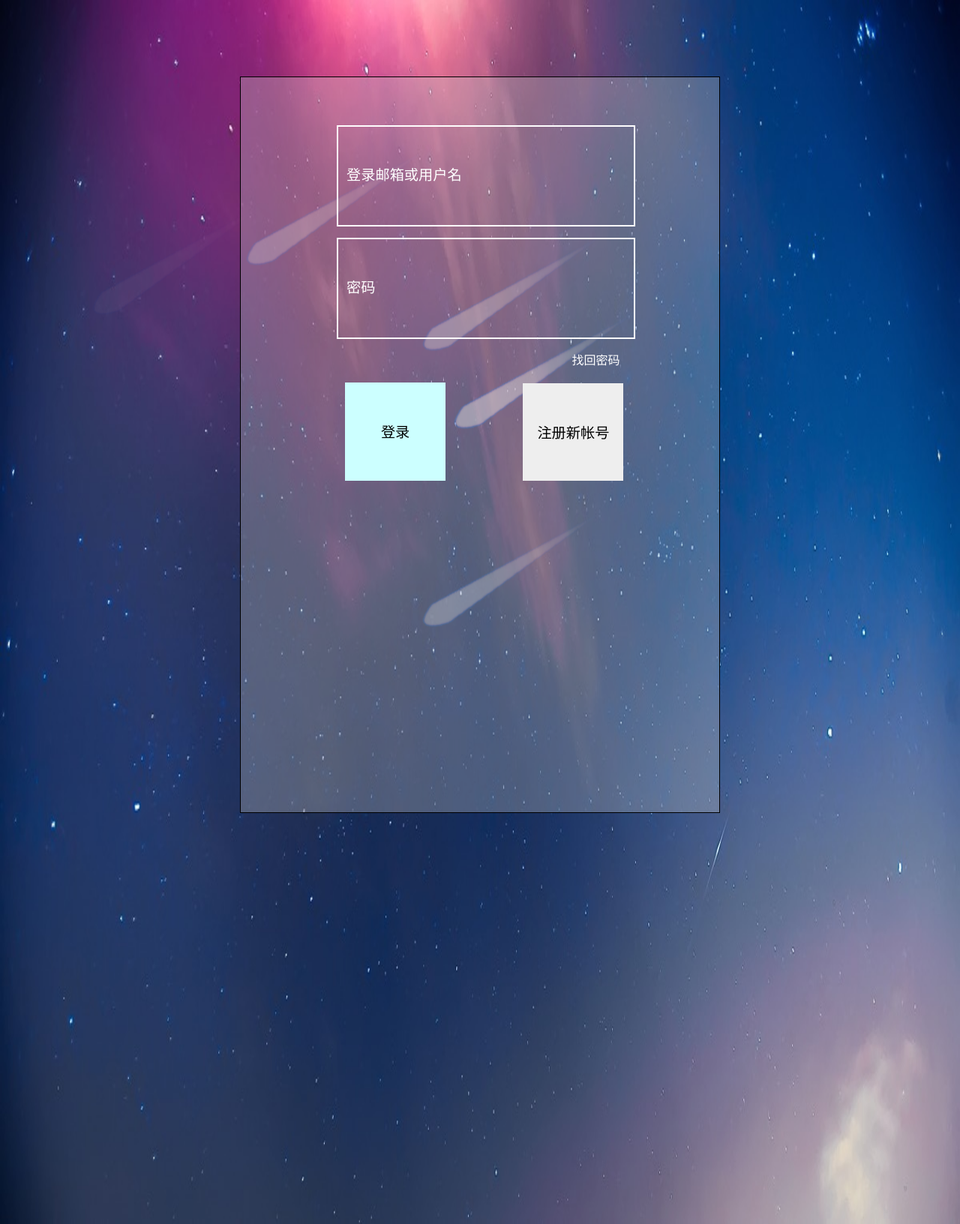
After one commit to inksmallfrog/whuzerocup2, a PHP site: page / in a window 1280 px wide. The commit adds this page. Shown: the whole page at 75% size. Run offline with PHP 8.4, Linux system fonts and the light colour scheme.

Commit message:
finish firstScreen

```diff
--- a/css/form.css
+++ b/public/css/form.css
@@ -8,14 +8,32 @@ form{
 }
 
 form div.error{
-    background: #ff1111;
-    opacity: 0.7;
+    clear: both;
+    background: inherit;
+    height: 0;
+    opacity: 0;
     margin: 0 0 4% 0;
+    color: #000;
+    -webkit-transition: all 0.6s ease-in-out;
+    -moz-transition: all 0.6s ease-in-out;
+    -ms-transition: all 0.6s ease-in-out;
+    -o-transition: all 0.6s ease-in-out;
+    transition: all 0.6s ease-in-out;
+}
+form div.error.show{
+    height: 4vh;
+    opacity: 1;
+}
+
+form div.error .errorIcon{
+    width: 5%;
+    margin: 2% 2% 0 4%;
 }
 
 input[type="text"],
 input[type="password"]{
     width: 100%;
+    padding-left: 3%;
     height: 8vh;
     border: solid 2px #fff;
     background: inherit;
@@ -41,7 +59,11 @@ input[type="password"]:-ms-input-placeholder{ /* Internet Explorer 10+ */
     font-size: 1em;
     color:    #fff;
 }
-
+form a{
+    margin: 0 0 0 82%;
+    text-decoration: none;
+    color: #fff;
+}
 input[type="submit"],
 input[type="button"]{
     margin: 5% 0;
@@ -53,11 +75,14 @@ input[type="button"]{
 }
 input[type="submit"].left,
 input[type="button"].left{
+    float: left;
     margin-left: 3%;
     margin-right: 12%;
 }
 input[type="submit"].right,
 input[type="button"].right{
+    float: right;
+    margin-top: 5.2%;
     margin-left: 12%;
 }
 input[type="submit"].considerable,
@@ -69,33 +94,33 @@ form.formDouble{
     padding: 10% 2%;
 }
 form div.formLeft{
-    width: 48%;
-    float:left;
+    width: 45%;
+    float: left;
 }
 form div.formRight{
-    width: 48%;
+    width: 45%;
+    margin-right: 2%;
     float: right;
 }
+
 form.formDouble input[type="submit"],
 form.formDouble input[type="button"]{
-    margin: 2% 32.5%;
-    width: 35%;
+    margin: 12% 20%;
+    width: 60%;
     height: 8vh;
     font-size: 1.2em;
     border: none;
     background: #cff;
 }
-form.formDouble input[type="submit"]:first-of-type{
-    margin: 5% 32.5% 2% 32.5%;
-}
+
 form.formDouble input[type="submit"].considerable,
 form.formDouble input[type="button"].considerable{
     background: #eee;
 }
 
 form.formDouble div.checkBox{
+    float:right;
+}
+form.formDouble div.radioBox{
     float:left;
 }
-form.formDouble div.radioBox{
-    float:right;
-}
--- a/css/index.css
+++ b/public/css/index.css
@@ -3,13 +3,15 @@
     margin: 0;
 }
 body{
+    overflow-x: hidden;
     overflow-y: hidden;
 }
 div.firstScreen{
     position:fixed;
     width: 100%;
     height: 100vh;
-    background: #ffcccc;
+    background: url("../res/background/firstScreenBg.jpg");
+    background-size: 100% 100%;
     -webkit-transition: all 1.5s ease-in-out;
     -moz-transition: all 1.5s ease-in-out;
     -ms-transition: all 1.5s ease-in-out;
@@ -20,13 +22,24 @@ div.firstScreen.navigator{
     height:4%;
 }
 
+div.firstScreen .flystar{
+    position: absolute;
+    width: 231px;
+    height: 151px;
+    background: url("../res/background/flyStar.png");
+    z-index: 2;
+}
+
+
 div.firstScreen div.authenticateBox{
+    background-color: rgba(204, 204, 204, 0.3);
     position: relative;
     display: block;
     margin: 8% 25%;
     height: 60vh;
     border: solid 1px;
     left: 0;
+    z-index: 10;
 
     -webkit-transition: all 1s ease-in-out;
     -moz-transition: all 1s ease-in-out;
--- /dev/null
+++ b/public/index.php
@@ -0,0 +1,93 @@
+<!DOCTYPE html>
+<html lang="en">
+<head>
+    <meta charset="UTF-8"/>
+    <meta name="viewport" content="width=device-width, initial-scale=1"/>
+    <title>情侣空间</title>
+    <link rel="stylesheet" type="text/css" href="./css/index.css"/>
+    <link rel="stylesheet" type="text/css" href="./css/form.css"/>
+    <script src="./js/index.js"></script>
+</head>
+<body>
+    <iframe name="backend" src="" style="display: none"></iframe>
+    <div class="firstScreen">
+        <div class="flystar"></div>
+        <div class="flystar"></div>
+        <div class="flystar"></div>
+        <div class="flystar"></div>
+        <div class="flystar"></div>
+        <div class="authenticateBox login">
+            <form action="../lib/login.php" target="backend" class="formSingle" method="post" onsubmit="return checkLogin()">
+                <input type="text" name="user" placeholder="登录邮箱或用户名" onblur="changeInput(this, '用户', false)">
+                <div class="error userError"></div>
+                <input type="password" name="password" placeholder="密码" onblur="changeInput(this, '密码', false)">
+                <div class="error passwordError"></div>
+                <a href="javascript:void(0)" onclick="goFindPassword()">找回密码</a>
+                <input type="submit" class="left default" value="登录">
+                <input type="button" class="right considerable" value="注册新帐号" onclick="goSignup()">
+            </form>
+        </div>
+        <div class="authenticateBox signup">
+            <form action="../lib/signup.php" target="backend" class="formDouble" method="post" onsubmit="return checkSignup()">
+                <div class="formLeft">
+                    <input type="text" name="emailLeft" placeholder="邮箱" onblur="changeInput(this, '邮箱', false)">
+                    <div class="error emailLeftError"></div>
+                    <input type="password" name="passwordLeft" placeholder="密码" onblur="changeInput(this, '密码', false)">
+                    <div class="error passwordLeftError"></div>
+                    <div class="checkBox">
+                        <input type="checkbox" id="showPwdLeft" onclick="togglePassword(this)">
+                        <label for="showPwdLeft">显示密码</label>
+                    </div>
+                    <div class="radioBox">
+                        <input type="radio" name="sexLeft" value="male" id="sexMaleLeft" onclick="changeInput(this, '', true)">
+                        <label for="sexMaleLeft">汉子</label>
+                        <input type="radio" name="sexLeft" value="female" id="sexFemaleLeft" onclick="changeInput(this, '', true)">
+                        <label for="sexFemaleLeft">妹纸</label>
+                    </div>
+                    <div class="error sexLeftError"></div>
+                    <input type="submit" class="left default" value="注册">
+                </div>
+                <div class="formRight">
+                    <input type="text" name="emailRight" placeholder="邮箱" onblur="changeInput(this, '邮箱', false)">
+                    <div class="error emailRightError"></div>
+                    <input type="password" name="passwordRight" placeholder="密码" onblur="changeInput(this, '密码', false)">
+                    <div class="error passwordRightError"></div>
+                    <div class="checkBox">
+                        <input type="checkbox" id="showPwdRight" onchange="togglePassword(this)">
+                        <label for="showPwdRight">显示密码</label>
+                    </div>
+                    <div class="radioBox">
+                        <input type="radio" name="sexRight" value="male" id="sexMaleRight" onclick="changeInput(this, '', true)">
+                        <label for="sexMaleRight">汉子</label>
+                        <input type="radio" name="sexRight" value="female" id="sexFemaleRight" onclick="changeInput(this, '', true)">
+                        <label for="sexFemaleRight">妹纸</label>
+                    </div>
+                    <div class="error sexRightError"></div>
+                    <input type="button" class="right considerable" value="取消" onclick="goLogin('right')">
+                </div>
+            </form>
+        </div>
+        <div class="authenticateBox findPassword">
+            <form action="../lib/findPassword.php" target="backend" class="formSingle" method="post" onsubmit="return checkFindPassword()">
+                <input type="text" name="findPasswordUser" placeholder="注册邮箱或用户名" onblur="changeInput(this, '用户', false)">
+                <div class="error findPasswordUserError"></div>
+                <input type="submit" class="left default" value="密码找回">
+                <input type="button" class="right considerable" value="取消" onclick="goLogin('left')">
+            </form>
+        </div>
+        <div class="navigatorBox">
+            <ul>
+                <li class="left"><a target="mainPage" href="./page/home.php">主页</a></li>
+                <li class="left"><a target="mainPage" href="./page/dinary.php">日记</a></li>
+                <li class="left"><a target="mainPage" href="./page/album.php">相册</a></li>
+            </ul>
+        </div>
+    </div>
+    <div class="secondScreen">
+        <iframe name="mainPage"></iframe>
+    </div>
+    <script>
+        starFly();
+    </script>
+</body>
+</html>
--- /dev/null
+++ b/public/js/index.js
@@ -0,0 +1,273 @@
+/**
+ * Created by inksmallfrog on 11/22/15.
+ */
+function addEvent(element, type, callback){
+    if(element.attachEvent){
+        element.attachEvent("on" + type, callback);
+    }
+    else if(element.addEventListener){
+        element.addEventListener(type, callback, false);
+    }
+    return callback;
+}
+
+function removeEvent(element, type, handler){
+    if (element.detachEvent) {
+        element.detachEvent("on" + type, function(){handler.call(elem)});
+    }
+    else if (element.removeEventListener) {
+        element.removeEventListener(type, handler, false);
+    }
+}
+
+var starTop = new Array();
+var starLeft = new Array();
+var speed = new Array();
+var isSecondScreen = false;
+
+function togglePassword(checkBox){
+    if(checkBox.id == "showPwdLeft"){
+        if(checkBox.checked){
+            document.getElementsByName("passwordLeft")[0].setAttribute("type", "text");
+        }
+        else{
+            document.getElementsByName("passwordLeft")[0].setAttribute("type", "password");
+        }
+    }
+    else if(checkBox.id == "showPwdRight"){
+        if(checkBox.checked){
+            document.getElementsByName("passwordRight")[0].setAttribute("type", "text");
+        }
+        else{
+            document.getElementsByName("passwordRight")[0].setAttribute("type", "password");
+        }
+    }
+}
+
+function goSignup(){
+    var login = document.getElementsByClassName("login")[0];
+    var signup = document.getElementsByClassName("signup")[0];
+    login.classList.add("left");
+    signup.classList.add("left");
+}
+
+function goLogin(direction){
+    if(direction == "right"){
+        var login = document.getElementsByClassName("login")[0];
+        var signup = document.getElementsByClassName("signup")[0];
+        login.classList.remove("left");
+        signup.classList.remove("left");
+    }
+    else if(direction == "left"){
+        var login = document.getElementsByClassName("login")[0];
+        var findPassword = document.getElementsByClassName("findPassword")[0];
+        login.classList.remove("right");
+        findPassword.classList.remove("right");
+    }
+}
+
+function goFindPassword(){
+    var login = document.getElementsByClassName("login")[0];
+    var findPassword = document.getElementsByClassName("findPassword")[0];
+    login.classList.add("right");
+    findPassword.classList.add("right");
+}
+
+function checkLogin(){
+    var user = document.getElementsByName("user")[0];
+    var password = document.getElementsByName("password")[0];
+    if(user.value == ""){
+        showError(user, "用户名不能为空");
+        return false;
+    }
+    if(password.value == ""){
+        showError(password, "密码不能为空");
+        return false;
+    }
+    return true;
+}
+
+function checkSignup(){
+    var emailLeft = document.getElementsByName("emailLeft")[0];
+    var emailRight = document.getElementsByName("emailRight")[0];
+    var passwordLeft = document.getElementsByName("passwordLeft")[0];
+    var passwordRight = document.getElementsByName("passwordRight")[0];
+    var sexLeft = document.getElementsByName("sexLeft");
+    var sexRight = document.getElementsByName("sexRight");
+
+    if(emailLeft.value == ""){
+        showError(emailLeft, "邮箱用于找回密码，不能为空");
+        return false;
+    }
+    if("/[a-zA-Z0-9]+[a-zA-Z0-9_]*@([a-zA-Z0-9]+.)+[a-zA-Z0-9]+/".match(emailLeft)){
+        showError(emailLeft, "邮箱的格式似乎不太对哦");
+        return false;
+    }
+    if(emailRight.value == ""){
+        showError(emailRight, "邮箱用于找回密码，不能为空");
+        return false;
+    }
+    if("/[a-zA-Z0-9]+[a-zA-Z0-9_]*@([a-zA-Z0-9]+.)+[a-zA-Z0-9]+/".match(emailRight)){
+        showError(emailRight, "邮箱的格式似乎不太对哦");
+        return false;
+    }
+    if(passwordLeft.value == ""){
+        showError(passwordLeft, "密码不能为空");
+        return false;
+    }
+    if(passwordRight.value == ""){
+        showError(passwordRight, "密码不能为空");
+        return false;
+    }
+    if(!sexLeft[0].checked && !sexLeft[0].checked){
+        showError(sexLeft[0], "您……的性别");
+        return false;
+    }
+    if(!sexRight[0].checked && !sexRight[0].checked){
+        showError(sexRight[0], "您……的性别");
+        return false;
+    }
+    return true;
+}
+
+function checkFindPassword(){
+    var findPasswordUser = document.getElementsByName("findPasswordUser")[0];
+    if(findPasswordUser == ""){
+        showError(findPasswordUser, "您要找回谁的密码orz");
+        return false;
+    }
+    return true;
+}
+
+function showError(node, text){
+    var errorBoxName = node.name + "Error";
+    var errorNode = document.getElementsByClassName(errorBoxName)[0];
+    if(text != ""){
+        errorNode.classList.add("show");
+        errorNode.innerHTML = "<img class='errorIcon' src='./res/icon/error.png'>" + text;
+    }
+    else{
+        errorNode.classList.remove("show");
+    }
+}
+
+function changeInput(node, describe, emptable){
+    if(!emptable && node.value == ""){
+        showError(node, describe + "不能为空");
+    }
+    else{
+        showError(node, "");
+    }
+}
+
+function goSecondScreen(){
+    isSecondScreen = true;
+    var firstScreen = document.getElementsByClassName("firstScreen")[0];
+    var stars = document.getElementsByClassName("flystar");
+    for(var i = 0; i < stars.length; ++i){
+        stars[i].style.display = "none";
+    }
+    var authenticateBox = document.getElementsByClassName("authenticateBox")[0];
+    var navigartorBox = document.getElementsByClassName("navigatorBox")[0];
+
+    var secondScreen = document.getElementsByClassName("secondScreen")[0];
+
+    firstScreen.classList.add("navigator");
+    authenticateBox.classList.add("hide");
+    navigartorBox.classList.add("show");
+
+    secondScreen.classList.add("mainPage");
+}
+
+function goFirstScreen(){
+    isSecondScreen = false;
+    var firstScreen = document.getElementsByClassName("firstScreen")[0];
+    var stars = document.getElementsByClassName("flystar");
+    for(var i = 0; i < stars.length; ++i){
+        stars[i].style.removeProperty("display");
+    }
+    var authenticateBox = document.getElementsByClassName("authenticateBox")[0];
+    var navigartorBox = document.getElementsByClassName("navigatorBox")[0];
+
+    var secondScreen = document.getElementsByClassName("secondScreen")[0];
+
+    firstScreen.classList.remove("navigator");
+    authenticateBox.classList.remove("hide");
+    navigartorBox.classList.remove("show");
+
+    secondScreen.classList.remove("mainPage");
+    starFly();
+}
+
+function starFly(){
+    if(!isSecondScreen){
+        setTimeout("starFly()", 40);
+    }
+    var stars = document.getElementsByClassName("flystar");
+    for(var i = 0; i < stars.length; ++i){
+        if(stars[i].classList.contains("fly")){
+            if(parseFloat(stars[i].style.opacity) <= 0.0){
+                stars[i].classList.remove("fly");
+            }
+            else{
+                starTop[i] += speed[i];
+                starLeft[i] -= speed[i];
+                stars[i].style.top = starTop[i] + "px";
+                stars[i].style.left = starLeft[i] + "px";
+                stars[i].style.opacity = parseFloat(stars[i].style.opacity) - 0.003 * speed[i];
+            }
+        }
+        else{
+            if(Math.random() < 0.5){
+                starTop[i] = -50;
+                starLeft[i] = Math.random() * screen.width + 100;
+            }
+            else{
+                starTop[i] = Math.random() * screen.height - 100;
+                starLeft[i] = screen.width;
+            }
+
+            speed[i] = Math.floor(Math.random() * 5) + 3;
+            stars[i].style.opacity = "1.0";
+            stars[i].style.top = starTop[i] + "px";
+            stars[i].style.left = starLeft[i] + "px";
+            stars[i].classList.add("fly");
+        }
+    }
+}
+
+var wheelFunction = function(obj, callback){
+    var wheelType = "mousewheel"
+    try{
+        document.createEvent("MouseScrollEvents");
+        wheelType = "DOMMouseScroll";
+    }
+    catch(e){}
+
+    addEvent(obj, wheelType, function(event){
+        if("wheelDelta" in event){
+            var delta = event.wheelDelta;
+            if(window.opera && opera.version() < 10){
+                delta = -delta;
+            }
+            event.delta = Math.round(delta) / 120;
+        }
+        else if("detail" in event){
+            event.wheelDelta = -event.detail * 40;
+            event.delta = event.wheelDelta / 120;
+        }
+        callback.call(obj, event);
+    })
+}
+
+wheelFunction(document, function(event){
+    var firstScreen = document.getElementsByClassName("firstScreen")[0];
+    var secondScreen = document.getElementsByClassName("secondScreen")[0];
+    /*if(event.delta < 0 && !firstScreen.classList.contains("navigator")){
+        firstScreen.classList.add("navigator");
+        secondScreen.classList.add("mainPage");
+    }*/
+    if(event.delta > 0 && window.pageYOffset == 0){
+        goFirstScreen();
+    }
+});
```
Also changed, not shown: other parts of public/css/index.css (+52 -6 lines), backend/authenticate.php (deleted, +0 -13 lines), index.php (deleted, +0 -78 lines), js/index.js (deleted, +0 -134 lines), lib/login.php (added, +24 -0 lines), lib/signup.php (renamed from backend/signup.php), public/res/background/firstScreenBg.jpg (added), public/res/background/flyStar.png (added), public/res/icon/error.png (added).
